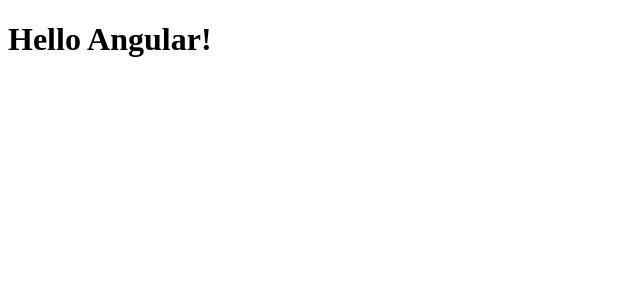
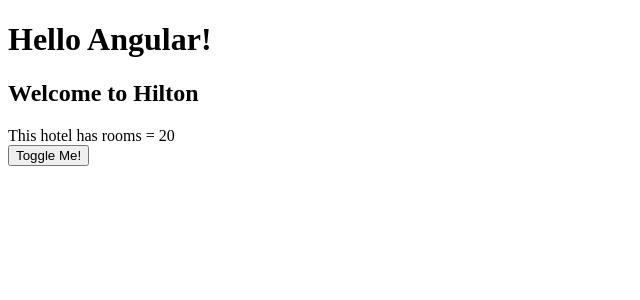
Before and after one commit to anurag1302/ng-hotel, an Angular app in the folder hotel-app/: page / in a window 1280 px wide. Shown: the top 300 px of the page, without its empty margins (0-640 px from the left). Built offline with nearby package versions, Linux system fonts and the light colour scheme.

Commit message:
ng - interpolation, prop, event binding

```diff
--- a/hotel-app/src/app/app.component.html
+++ b/hotel-app/src/app/app.component.html
@@ -1 +1,2 @@
 <h1>Hello Angular!</h1>
+<app-hotel-rooms></app-hotel-rooms>
--- a/hotel-app/src/app/app.module.ts
+++ b/hotel-app/src/app/app.module.ts
@@ -3,10 +3,12 @@
 
 import { AppRoutingModule } from './app-routing.module';
 import { AppComponent } from './app.component';
+import { HotelRoomsComponent } from './hotel-rooms/hotel-rooms.component';
 
 @NgModule({
   declarations: [
-    AppComponent
+    AppComponent,
+    HotelRoomsComponent
   ],
   imports: [
     BrowserModule,
--- /dev/null
+++ b/hotel-app/src/app/hotel-rooms/hotel-rooms.component.html
@@ -0,0 +1,10 @@
+<!-- Interpolation -->
+<h2>Welcome to {{hotelName}}</h2>
+
+<!-- Property Binding - Box Syntax -->
+<div [hidden]="hideRooms">
+    This hotel has rooms = <span [innerText]="numberOfRooms"></span>
+</div>
+
+<!-- Event Binding - Circle Syntax -->
+<button (click)="toggle()">Toggle Me!</button>
--- /dev/null
+++ b/hotel-app/src/app/hotel-rooms/hotel-rooms.component.ts
@@ -0,0 +1,17 @@
+import { Component } from '@angular/core';
+
+@Component({
+  selector: 'app-hotel-rooms',
+  templateUrl: './hotel-rooms.component.html',
+  styleUrl: './hotel-rooms.component.scss'
+})
+export class HotelRoomsComponent {
+  hotelName: string = 'Hilton';
+  numberOfRooms: number = 20;
+  hideRooms: boolean = false;
+
+  toggle() {
+    this.hideRooms = !this.hideRooms;
+  }
+
+}
```
Also changed, not shown: hotel-app/src/app/hotel-rooms/hotel-rooms.component.scss (added), 1 other file (tests, documents, lock files or other folders).
